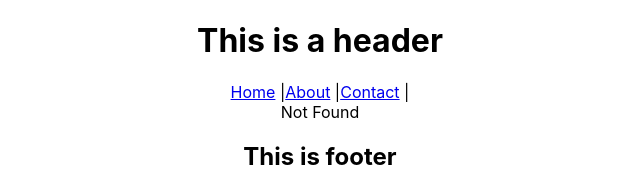
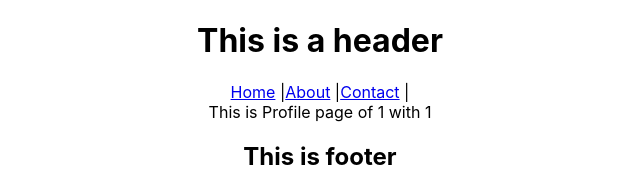
Before and after one commit to SaeedSaedi/react-course, a React (Create React App) app in the folder ep-4/: page /profile/1/1 in a window 1280 px wide. Before the commit this address had no page. Shown: the top 192 px of the page, without its empty margins (320-960 px from the left). Built offline with nearby package versions, Linux system fonts and the light colour scheme.

Commit message:
pass parameter on url and get it with useParams

```diff
--- a/ep-4/src/App.js
+++ b/ep-4/src/App.js
@@ -4,6 +4,7 @@ import Home from "./Pages/Home";
 import About from "./Pages/About";
 import Contact from "./Pages/Contact";
 import Nav from "./Pages/Nav";
+import Profile from "./Pages/Profile";
 
 function App() {
   return (
@@ -18,6 +19,7 @@ function App() {
           <Route path="/" element={<Home />} />
           <Route path="/about" element={<About />} />
           <Route path="/contact" element={<Contact />} />
+          <Route path="/profile/:name?/:id?" element={<Profile />} />
           <Route path="*" element={<div>Not Found</div>} />
         </Routes>
         <div>
--- /dev/null
+++ b/ep-4/src/Pages/Profile.js
@@ -0,0 +1,11 @@
+import { useParams } from "react-router-dom";
+const Profile = () => {
+  const { name, id } = useParams();
+  return (
+    <div>
+      This is Profile page of {name} with {id}
+    </div>
+  );
+};
+
+export default Profile;
```
